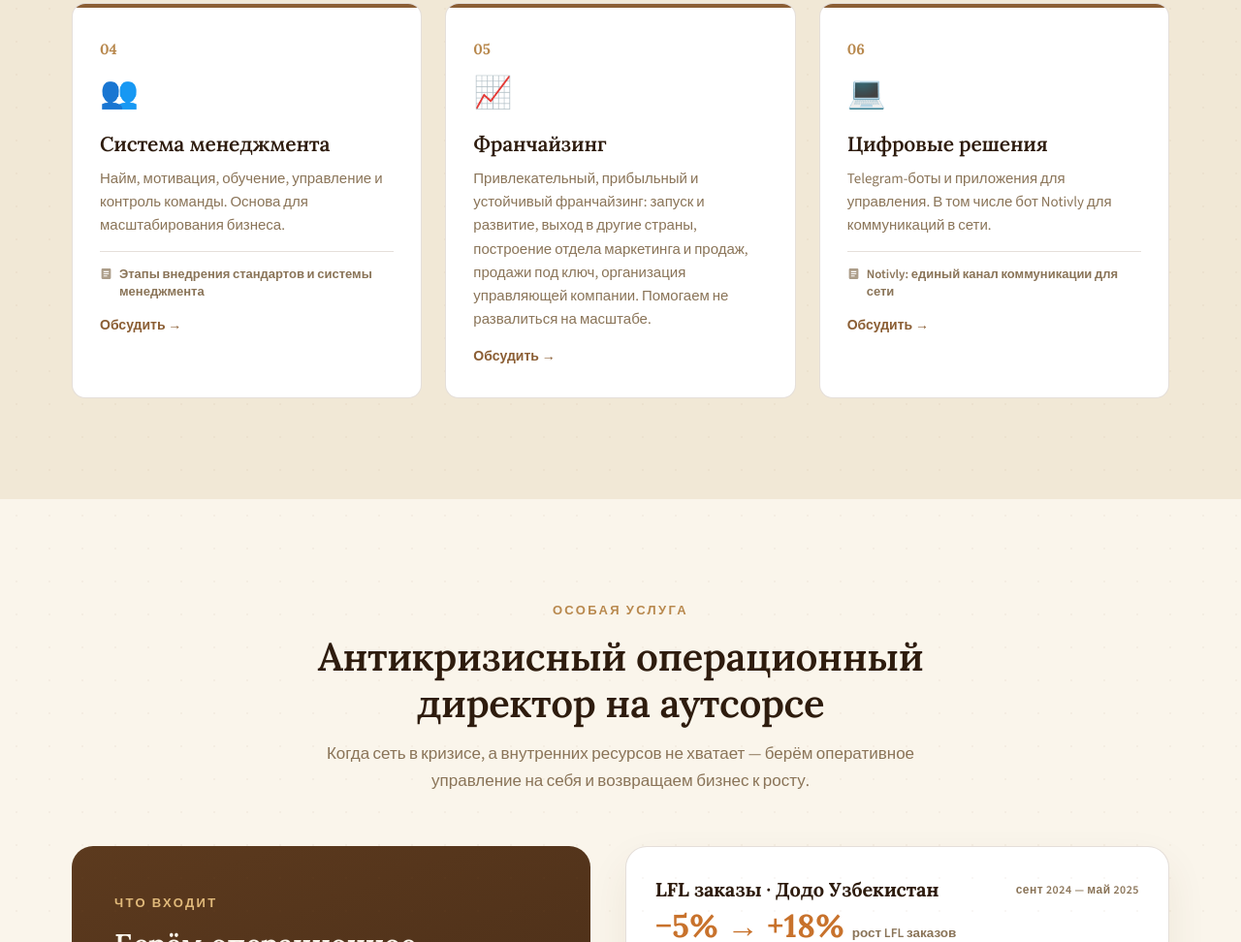
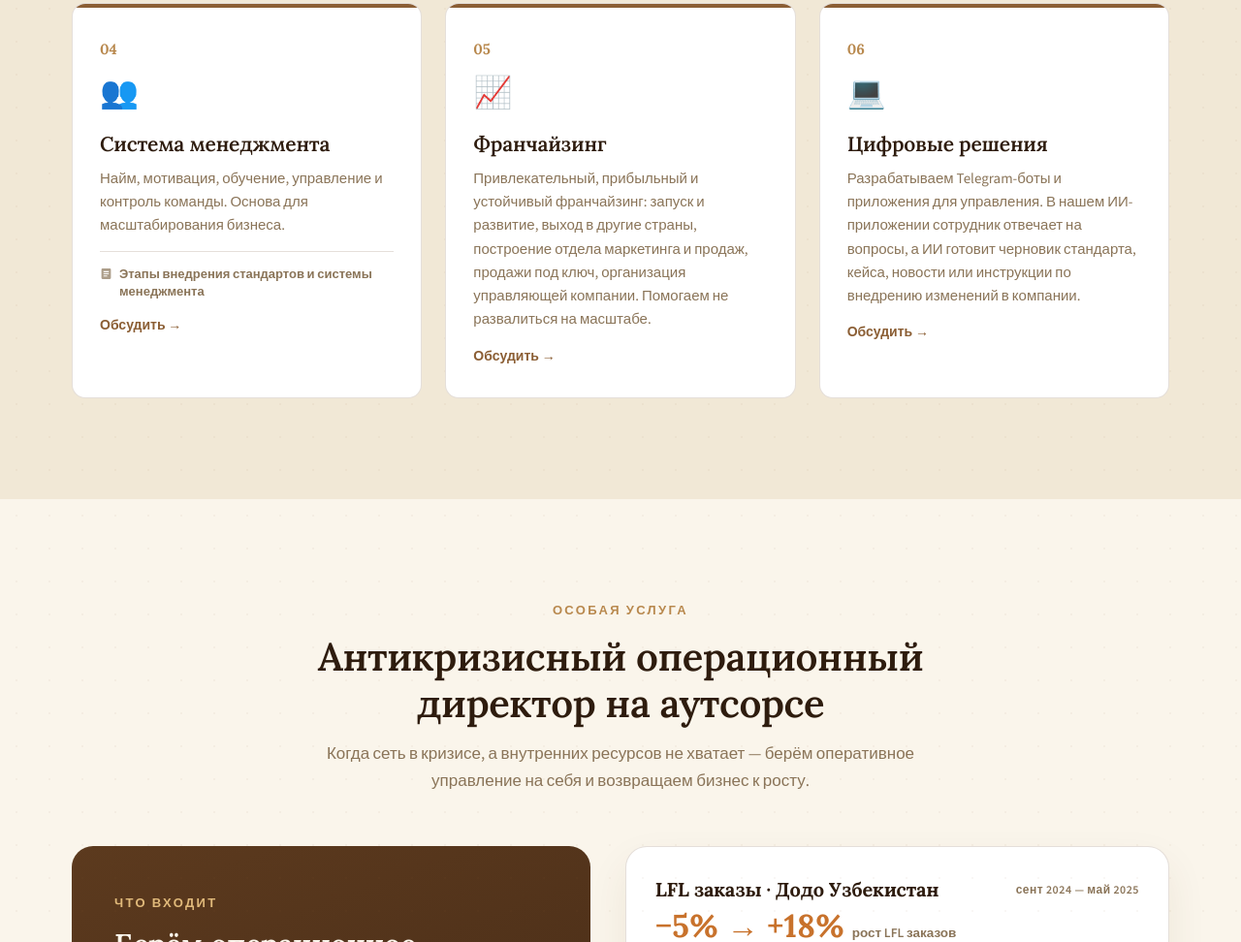
Before and after one commit to drkasyanov/standarteam, a plain HTML site: page index.html in a window 1280 px wide. Shown: the part 6437-7409 px from the top of the page at 97% size. Drawn offline with nearby package versions, Linux system fonts and the light colour scheme.

Commit message:
Обновить описание ИИ-приложения в цифровых решениях

```diff
--- a/index.html
+++ b/index.html
@@ -1321,13 +1321,7 @@
         <span class="svc-num">06</span>
         <span class="svc-ico">💻</span>
         <h3>Цифровые решения</h3>
-        <p>Telegram-боты и приложения для управления. В том числе бот Notivly для коммуникаций в сети.</p>
-        <div class="svc-reads">
-          <a class="svc-read" href="https://telegram.me/doctorkasyanov/832" target="_blank" rel="noopener">
-            <svg width="13" height="13" viewBox="0 0 24 24" fill="currentColor"><path d="M19 2H5a2 2 0 0 0-2 2v16a2 2 0 0 0 2 2h14a2 2 0 0 0 2-2V4a2 2 0 0 0-2-2ZM7 7h10v2H7V7Zm0 4h10v2H7v-2Zm0 4h7v2H7v-2Z"/></svg>
-            Notivly: единый канал коммуникации для сети
-          </a>
-        </div>
+        <p>Разрабатываем Telegram-боты и приложения для управления. В нашем ИИ-приложении сотрудник отвечает на вопросы, а ИИ готовит черновик стандарта, кейса, новости или инструкции по внедрению изменений в компании.</p>
         <a href="https://telegram.me/drkasianov" target="_blank" rel="noopener" class="svc-cta">Обсудить →</a>
       </div>
     </div>
```
